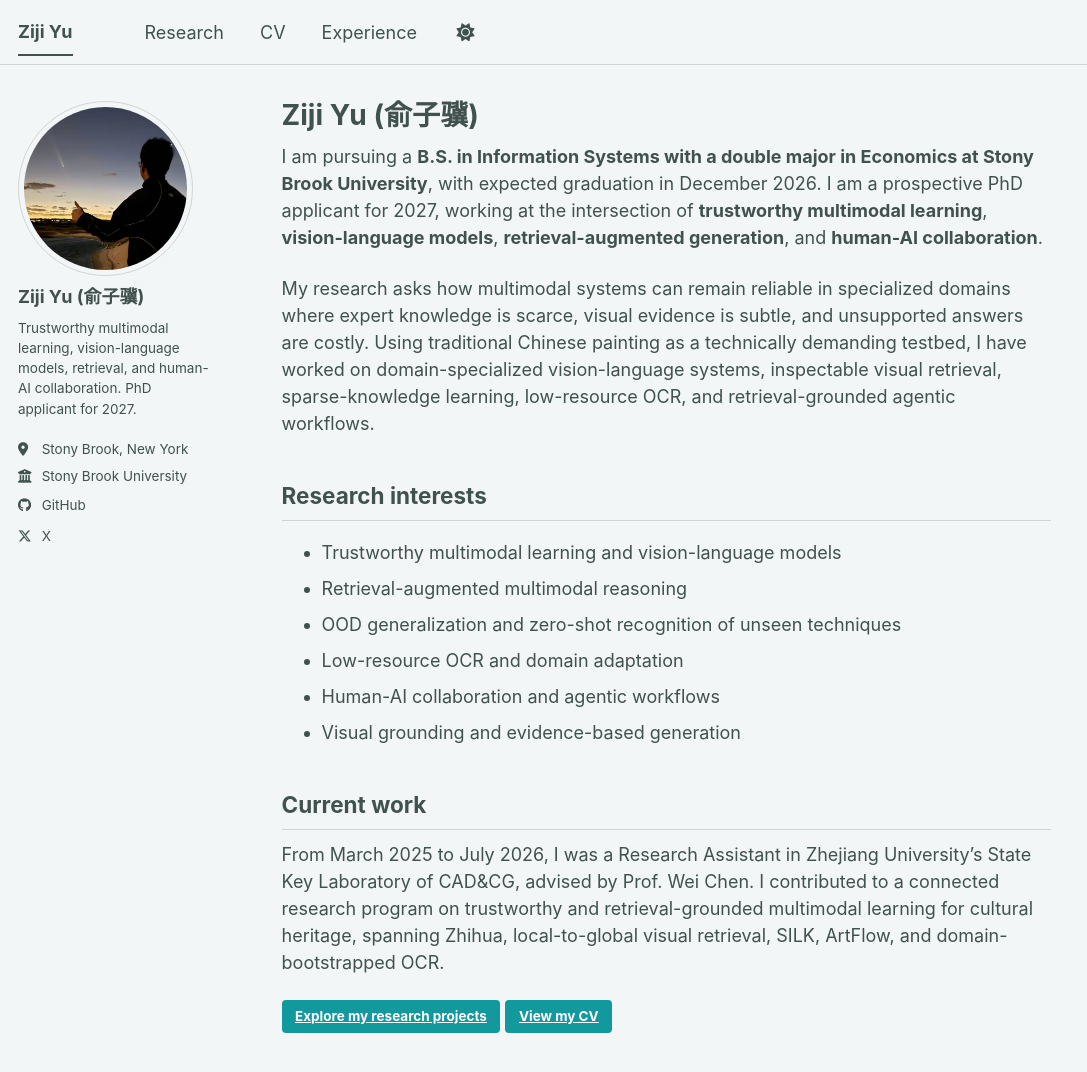
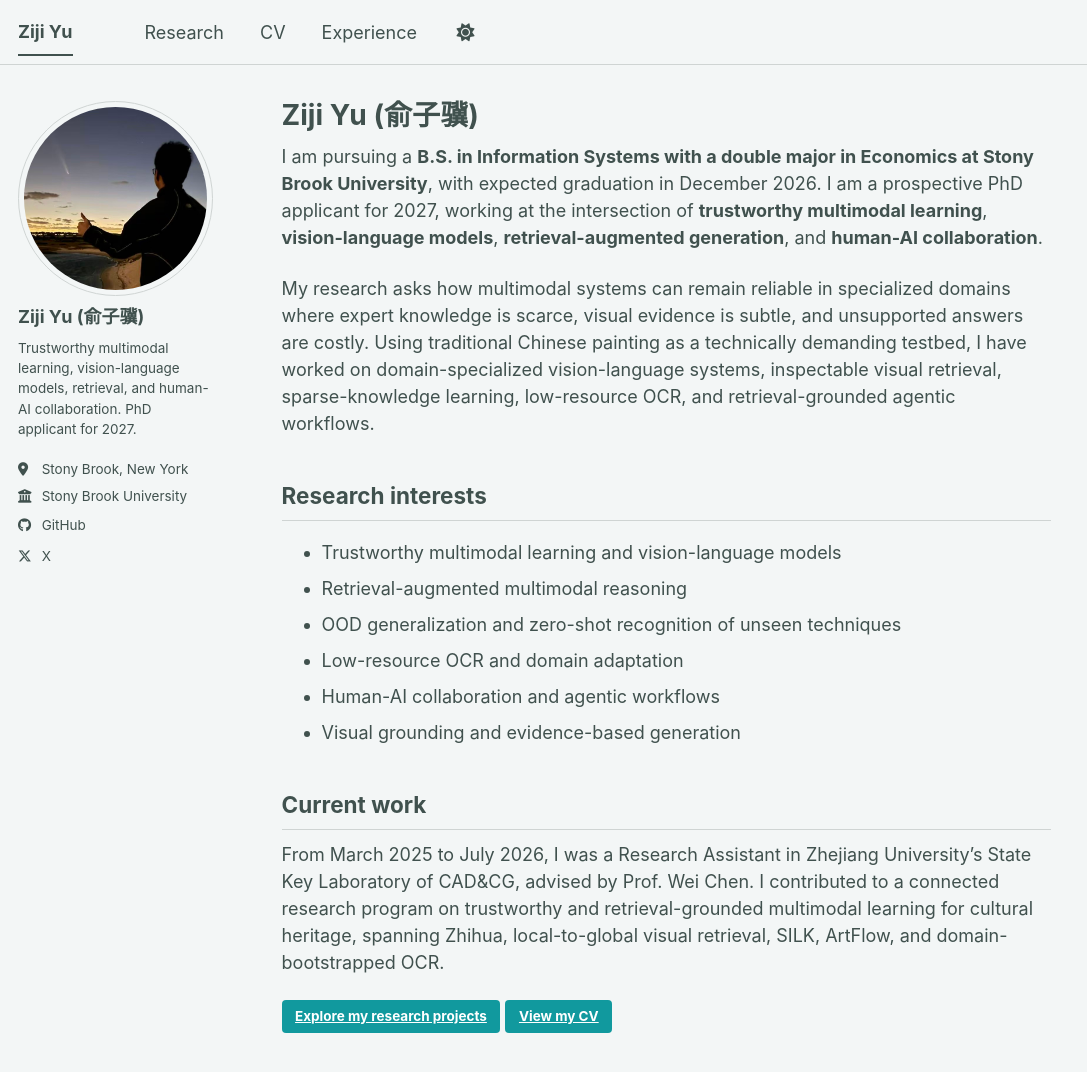
Before and after one commit to ZijiYu/zijiyu.github.io, a Jekyll site: the page built from _pages/about.md, in a window 1280 px wide and 1087 px high. Shown: the top 1072 px of the window, without its empty margins (0-1087 px from the left). Built offline with Jekyll 4.4.1, drawn with Linux system fonts in a browser that asks for light colours; a style sheet for code colours, icons or effects is not loaded.

Commit message:
Enlarge profile avatar

```diff
--- a/_sass/layout/_sidebar.scss
+++ b/_sass/layout/_sidebar.scss
@@ -154,7 +154,7 @@
   }
 
   img {
-    max-width: 175px;
+    max-width: 210px;
     border-radius: 50%;
 
     @include breakpoint($large) {
```
